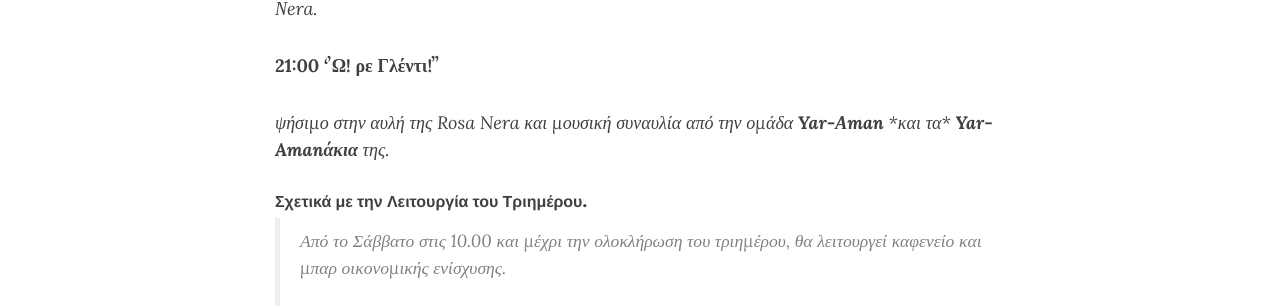
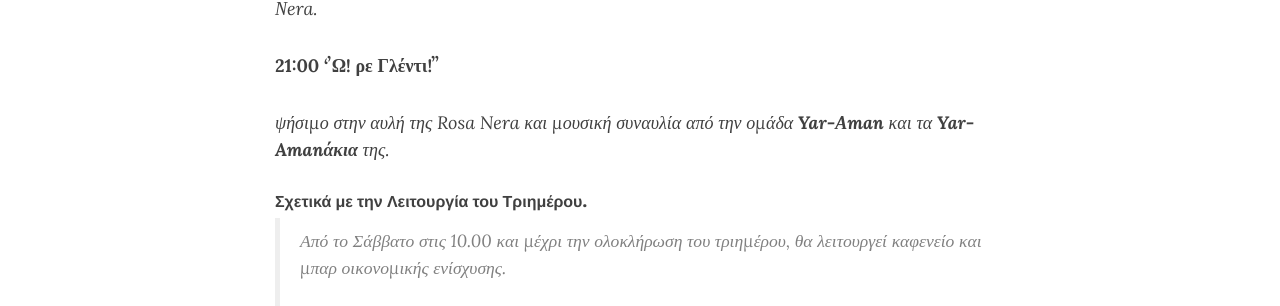
Before and after one commit to Trihmero/sch, a Jekyll site: the page built from _posts/2022-07-01-sch.md, in a window 1280 px wide and 900 px high, scrolled down 2693 px. Shown: the part 149-455 px from the top of the window. Built offline with Jekyll 4.4.1, drawn with Linux system fonts in a browser that asks for light colours; nearby versions of some CDN libraries.

Commit message:
Update 2022-07-01-sch.md

```diff
--- a/_posts/2022-07-01-sch.md
+++ b/_posts/2022-07-01-sch.md
@@ -104,7 +104,7 @@ _στη Rosa Νera._
 
 **21:00 ‘ʼΩ! ρε Γλέντι!ʼʼ**
 
-_ψήσιµο στην αυλή της Rosa Nera και µουσική συναυλία από την οµάδα **Yar-Αman** *και τα* **Yar-Amanάκια** της._
+_ψήσιµο στην αυλή της Rosa Nera και µουσική συναυλία από την οµάδα **Yar-Αman** και τα **Yar-Amanάκια** της._
 
 ###### Σχετικά με την Λειτουργία του Τριημέρου.
 
```
